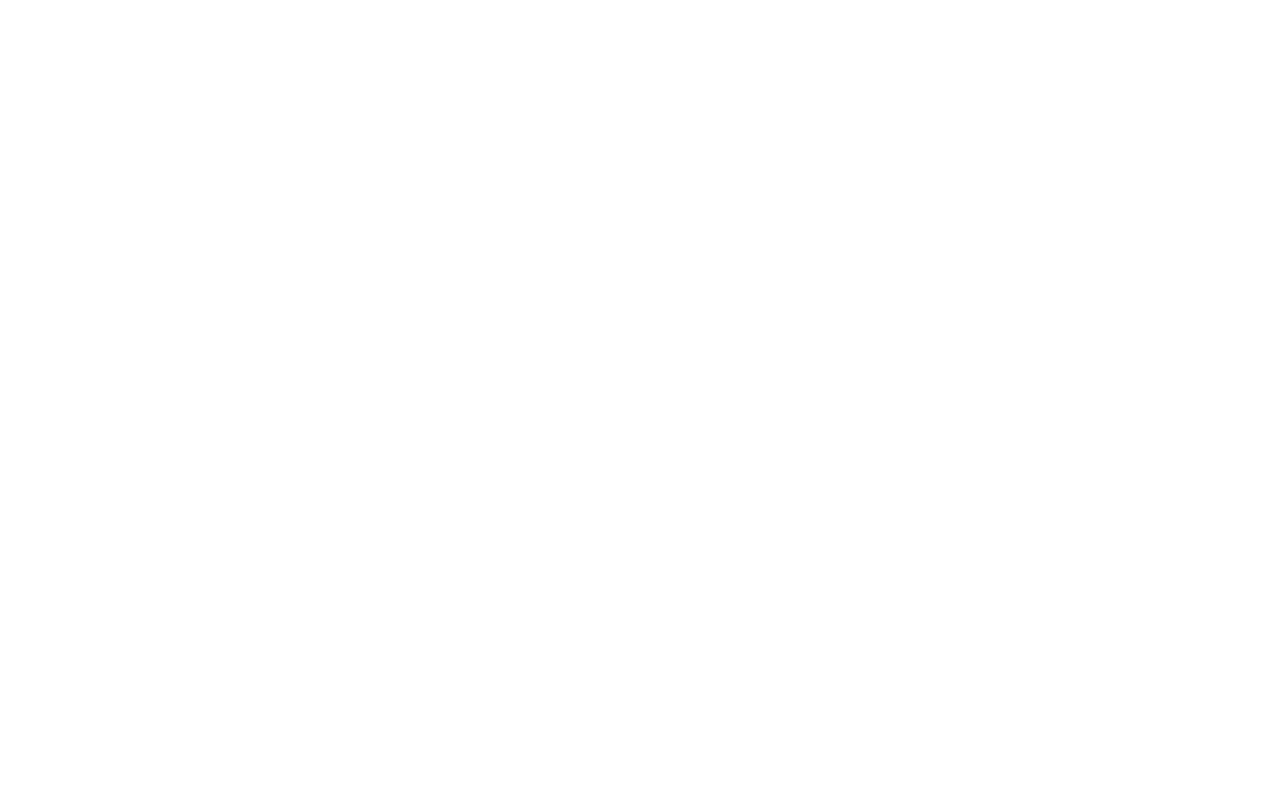
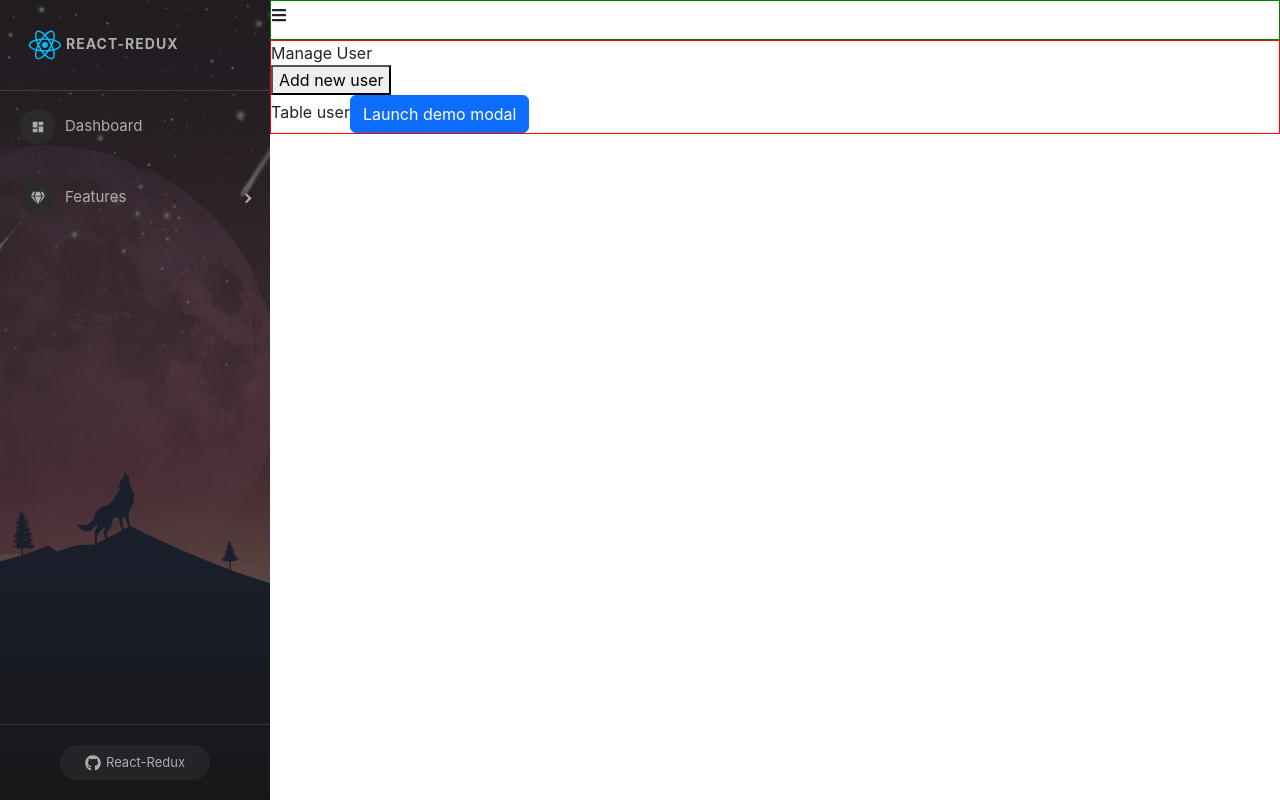
Before and after one commit to Edvo1901/base-react-redux, a React (Create React App) app: page /admin/manage-user in a window 1280 px wide. Before the commit this address had no page. Built offline with nearby package versions, Linux system fonts and the light colour scheme.

Commit message:
Implement modal create user

```diff
--- a/src/components/Admin/Admin.jsx
+++ b/src/components/Admin/Admin.jsx
@@ -2,6 +2,7 @@
 import './Admin.scss';
 import { FaBars } from 'react-icons/fa';
 import { useState } from "react";
+import { Outlet } from 'react-router-dom';
 
 const Admin = (props) => {
     const [collapsed, setCollapsed] = useState(false);
@@ -12,8 +13,12 @@
                 <SideBar collapsed={collapsed} />
             </div>
             <div className="admin-content">
-                <FaBars onClick={() => setCollapsed(!collapsed)} />
-                content goes here
+                <div className="admin-header">
+                    <FaBars onClick={() => setCollapsed(!collapsed)} />
+                </div>
+                <div className="admin-main">
+                    <Outlet />
+                </div>
             </div>
         </div>
     )
--- a/src/components/Admin/Admin.scss
+++ b/src/components/Admin/Admin.scss
@@ -5,4 +5,17 @@
             height: 100vh !important;
             }
     }
+
+    .admin-content {
+        width: 100%;
+        .admin-header {
+            height: 40px;
+            border: 1px solid green;
+        }
+
+        .admin-main {
+            border: 1px solid red;
+
+        }
+    }
 }
--- /dev/null
+++ b/src/components/Admin/Content/Dashboard.jsx
@@ -0,0 +1,9 @@
+const Dashboard = (props) => {
+    return (
+        <div>
+            dashboard
+        </div>
+    )
+}
+
+export default Dashboard;
--- /dev/null
+++ b/src/components/Admin/Content/ManageUser.jsx
@@ -0,0 +1,22 @@
+import ModalCreateUser from "./ModalCreateUser";
+
+const ManageUser = (props) => {
+    return (
+        <div className="manage-user-container">
+            <div className="title">
+                Manage User
+            </div>
+            <div className="user-content">
+                <div>
+                    <button>Add new user</button>
+                </div>
+                <div>
+                    Table user
+                    <ModalCreateUser />
+                </div>
+            </div>
+        </div>
+    )
+}
+
+export default ManageUser;
--- /dev/null
+++ b/src/components/Admin/Content/ModalCreateUser.jsx
@@ -0,0 +1,61 @@
+import { useState } from 'react';
+import Button from 'react-bootstrap/Button';
+import Modal from 'react-bootstrap/Modal';
+
+const ModalCreateUser = () => {
+    const [show, setShow] = useState(false);
+
+    const handleClose = () => setShow(false);
+    const handleShow = () => setShow(true);
+
+
+    return (
+        <>
+            <Button variant="primary" onClick={handleShow}>
+                Launch demo modal
+            </Button>
+
+            <Modal show={show} onHide={handleClose} size="xl" backdrop="static">
+                <Modal.Header closeButton>
+                    <Modal.Title>Add new user</Modal.Title>
+                </Modal.Header>
+                <Modal.Body>
+                    <form className="row g-3">
+                        <div className="col-md-6">
+                            <label className="form-label">Email</label>
+                            <input type="email" className="form-control" />
+                        </div>
+                        <div className="col-md-6">
+                            <label className="form-label">Password</label>
+                            <input type="password" className="form-control"/>
+                        </div>
+                        <div className="col-md-6">
+                            <label className="form-label">User name</label>
+                            <input type="text" className="form-control"/>
+                        </div>
+                        <div className="col-md-4">
+                            <label className="form-label">Role</label>
+                            <select className="form-select">
+                                <option selected value="USER">USER</option>
+                                <option value="ADMIN">ADMIN</option>
+                            </select>
+                        </div>
+                        <div className="col-md-12">
+                            <label className="form-label">Image</label>
+                        </div>
+                    </form>
+                </Modal.Body>
+                <Modal.Footer>
+                    <Button variant="secondary" onClick={handleClose}>
+                        Close
+                    </Button>
+                    <Button variant="primary" onClick={handleClose}>
+                        Save Changes
+                    </Button>
+                </Modal.Footer>
+            </Modal>
+        </>
+    );
+}
+
+export default ModalCreateUser;
--- a/src/components/Admin/SideBar.jsx
+++ b/src/components/Admin/SideBar.jsx
@@ -14,6 +14,7 @@
 import { MdDashboard } from 'react-icons/md';
 import sidebarBg from '../../assets/bg2.jpg';
 import './SideBar.scss';
+import { Link } from 'react-router-dom';
 
 
 const SideBar = (props) => {
@@ -51,6 +52,7 @@
                             icon={<MdDashboard />}
                         >
                             Dashboard
+                            <Link to="/admin" />
                         </MenuItem>
                     </Menu>
                     <Menu iconShape="circle">
@@ -58,7 +60,10 @@
                             icon={<FaGem />}
                             title="Features"
                         >
-                            <MenuItem>Manage User</MenuItem>
+                            <MenuItem>
+                                Manage User
+                                <Link to="manage-user"/>
+                            </MenuItem>
                             <MenuItem>Manage Quiz</MenuItem>
                             <MenuItem>Manage Questions</MenuItem>
                         </SubMenu>
--- a/src/index.js
+++ b/src/index.js
@@ -10,6 +10,8 @@
 import Admin from './components/Admin/Admin.jsx';
 import User from './components/User/User.jsx';
 import HomePage from './components/Home/HomePage.jsx';
+import ManageUser from './components/Admin/Content/ManageUser.jsx';
+import Dashboard from './components/Admin/Content/Dashboard.jsx';
 
 const root = ReactDOM.createRoot(document.getElementById('root'));
 root.render(
@@ -21,7 +23,10 @@
 						<Route index element={<HomePage />} />
 						<Route path="/user" element={<User />} />
 					</Route>
-					<Route path="/admin" element={<Admin />} />
+					<Route path="/admin" element={<Admin />}>
+						<Route index element={<Dashboard/>}/>
+						<Route path="manage-user" element={<ManageUser />} />
+					</Route>
 				</Routes>
 			</BrowserRouter>
 		</React.StrictMode>
```
